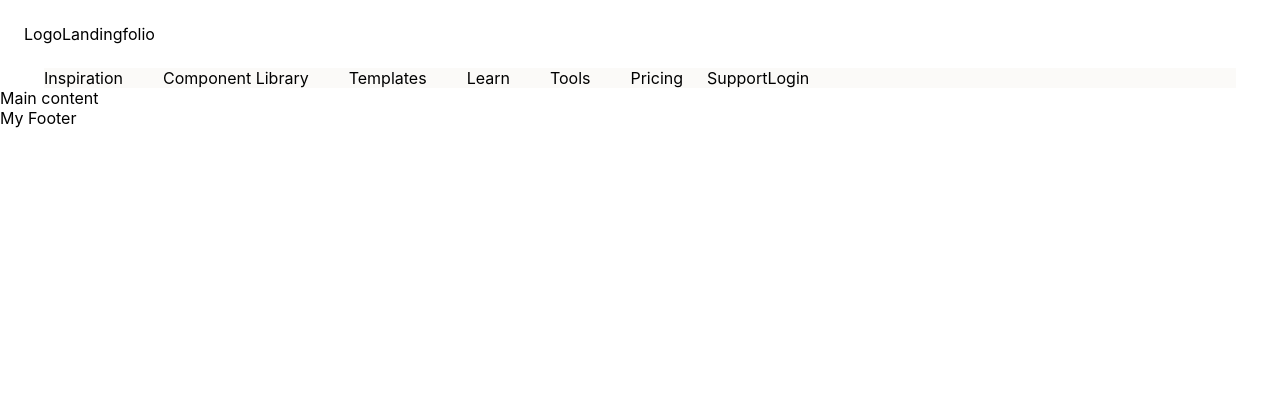
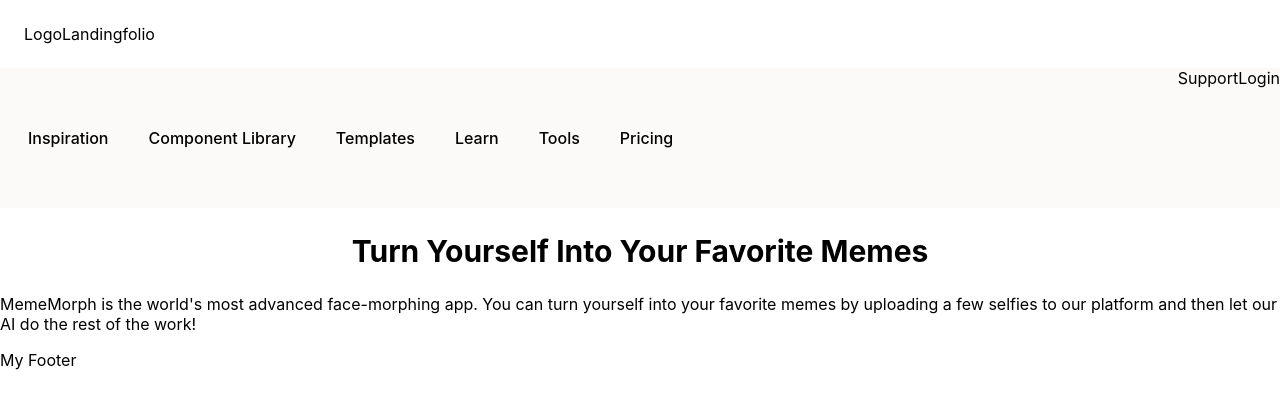
Before and after one commit to Baumi92/react-landing-page-clone-pjct-react-1-landing-page-clone-, a JavaScript app: page / in a window 1280 px wide. Shown: the top 408 px of the page. Built offline with nearby package versions, Linux system fonts and the light colour scheme; the HTML template or start-up script is replaced by a standard one.

Commit message:
Create main section

```diff
--- a/src/App.js
+++ b/src/App.js
@@ -37,7 +37,16 @@
           </div>
         </nav>
       </header>
-      <main> Main content </main>
+      <main>
+        <section>
+          <h1 className={styles.h1}>Turn Yourself Into Your Favorite Memes</h1>
+          <p>
+            MemeMorph is the world's most advanced face-morphing app. You can
+            turn yourself into your favorite memes by uploading a few selfies to
+            our platform and then let our AI do the rest of the work!
+          </p>
+        </section>
+      </main>
       <footer>My Footer</footer>
     </>
   );
--- a/src/App.module.scss
+++ b/src/App.module.scss
@@ -1,6 +1,6 @@
 .container {
-  max-width: 1192px;
-  margin: auto;
+  max-width: 1839px;
+  margin: flex;
 }
 
 .promoSection {
@@ -13,19 +13,54 @@
   padding: 24px;
 }
 
+.header {
+  position: fixed;
+  width: 100%;
+  top: 0;
+  left: 0;
+}
+
 .navigationBar {
   display: flex;
-  align-items: center;
+  align-items: left;
   justify-content: flex-start;
   background-color: rgb(251, 250, 248);
   gap: 24px;
+}
+ul {
+  list-style: none;
+  display: flex;
+  padding: 12px;
+  margin: 16px;
+  gap: 40px;
+  flex: 1;
 
-  ul {
-    list-style: none;
-    display: flex;
-    padding: 0;
-    margin: 0;
-    gap: 40px;
+  li {
+    padding: 32px 0;
+    font-weight: 500;
   }
 }
-//20:36 youtube 2tes video//
+
+.main {
+  margin-top: 70px;
+}
+
+.h1 {
+  font-size: 1.875rem;
+  line-height: 2.25rem;
+  box-sizing: border-box;
+  font-family: inherit;
+  font-weight: 700;
+  justify-content: center;
+  margin-left: auto;
+  margin-right: auto;
+  text-align: center;
+
+  .p {
+    text-align: center;
+    line-height: 1.75rem;
+    font-weight: 400;
+    margin: 0;
+    display: block;
+  }
+}
```
